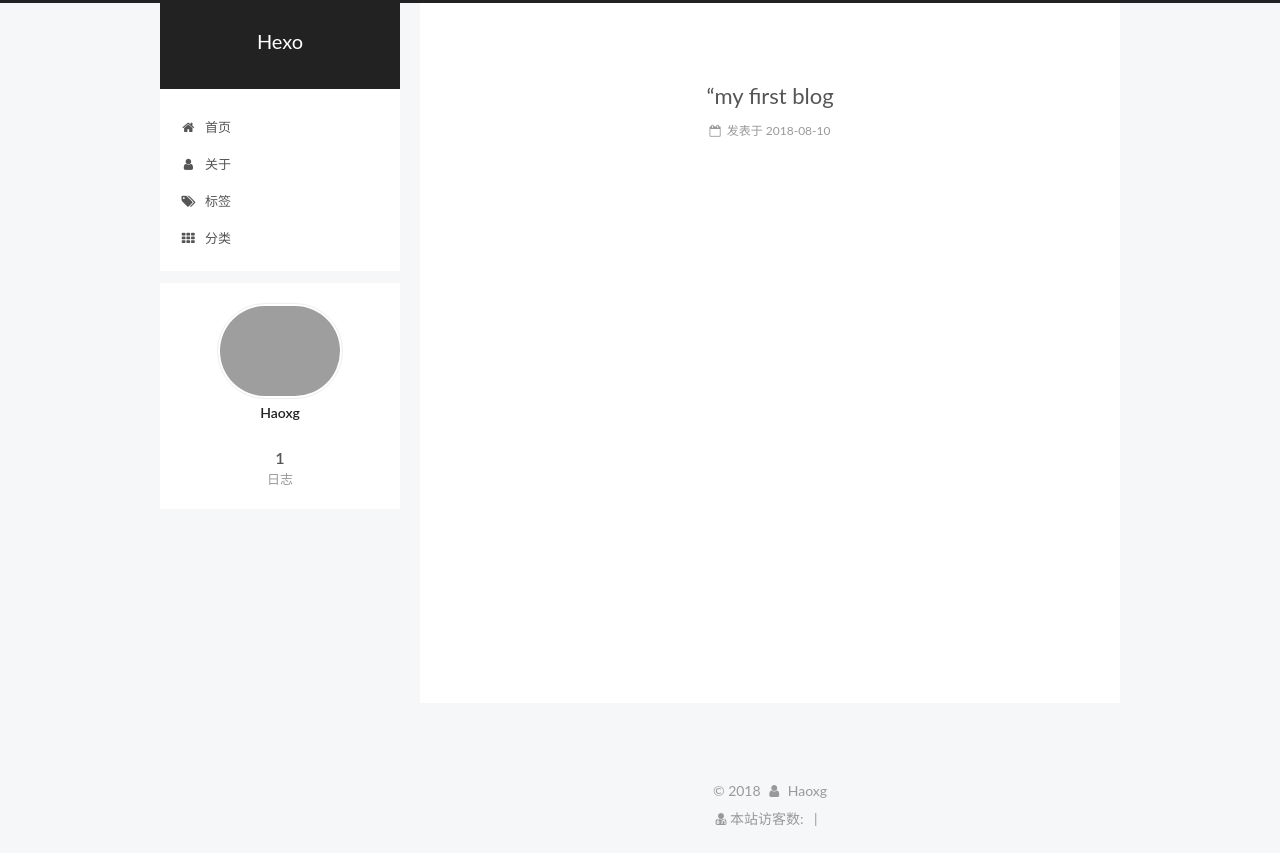
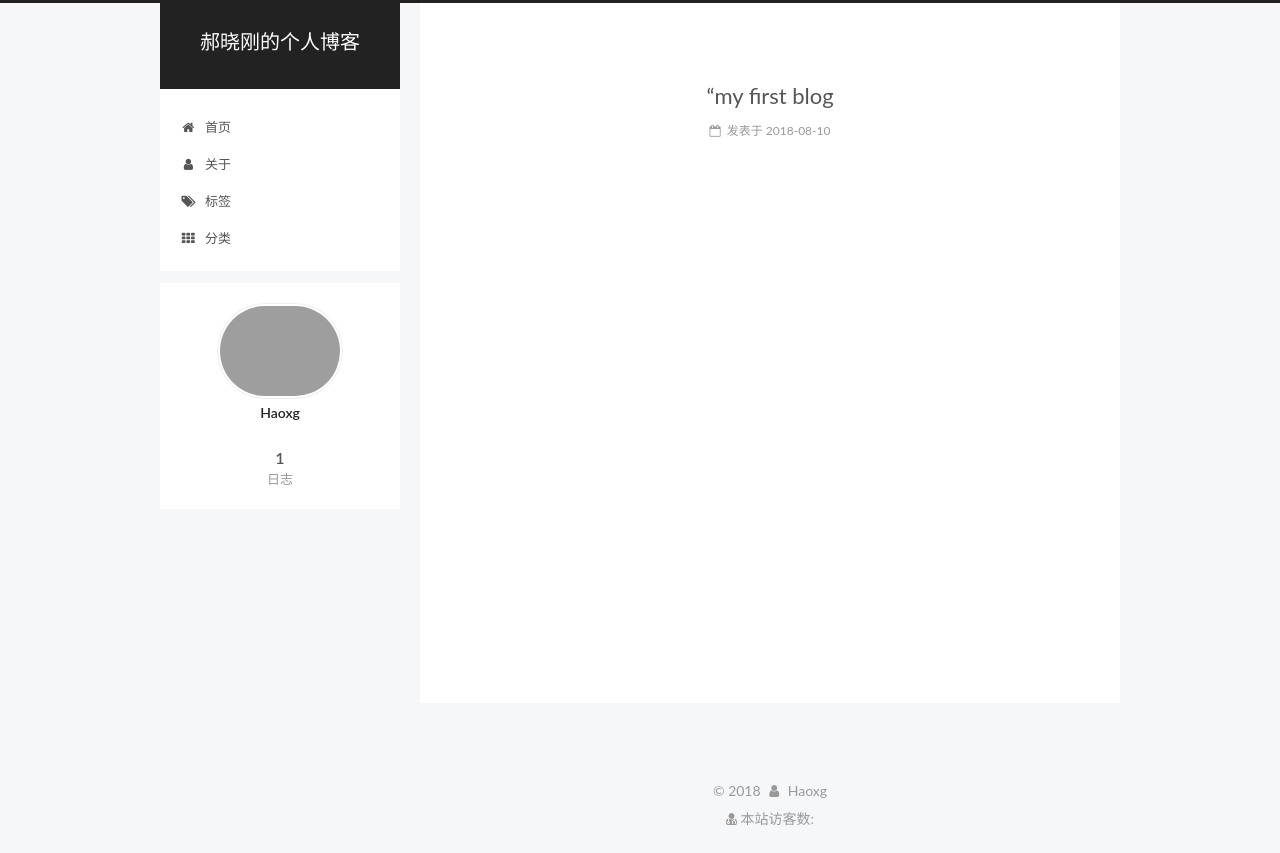
Before and after one commit to haoxiaogang/haoxiaogang.github.io, a plain HTML site: page index.html in a window 1280 px wide. Drawn offline with Linux system fonts and the light colour scheme; some packages are replaced by stand-ins of ours; grey boxes are pictures that could not be loaded; a script that the page names is missing.

Commit message:
Site updated: 2018-09-29 16:22:08

```diff
--- a/index.html
+++ b/index.html
@@ -80,12 +80,12 @@
 
 
 <meta property="og:type" content="website">
-<meta property="og:title" content="Hexo">
+<meta property="og:title" content="郝晓刚的个人博客">
 <meta property="og:url" content="http://yoursite.com/index.html">
-<meta property="og:site_name" content="Hexo">
+<meta property="og:site_name" content="郝晓刚的个人博客">
 <meta property="og:locale" content="zh-Hans">
 <meta name="twitter:card" content="summary">
-<meta name="twitter:title" content="Hexo">
+<meta name="twitter:title" content="郝晓刚的个人博客">
 
 
 
@@ -121,7 +121,7 @@
 
 
 
-  <title>Hexo</title>
+  <title>郝晓刚的个人博客</title>
 
 
 
@@ -152,7 +152,7 @@
     <div class="custom-logo-site-title">
       <a href="/"  class="brand" rel="start">
         <span class="logo-line-before"><i></i></span>
-        <span class="site-title">Hexo</span>
+        <span class="site-title">郝晓刚的个人博客</span>
         <span class="logo-line-after"><i></i></span>
       </a>
     </div>
@@ -258,7 +258,7 @@
     </span>
 
     <span hidden itemprop="publisher" itemscope itemtype="http://schema.org/Organization">
-      <meta itemprop="name" content="Hexo">
+      <meta itemprop="name" content="郝晓刚的个人博客">
     </span>
 
 
@@ -465,12 +465,6 @@
 
 
 
-  <span class="post-meta-divider">|</span>
-
-
-
-
-
 
 
 
```
Also changed, not shown: 2018/08/10/“my-first-blog/index.html (+4 -10 lines), about/index.html (+3 -9 lines), archives/2018/08/index.html (+5 -11 lines), archives/2018/index.html (+5 -11 lines), archives/index.html (+5 -11 lines), tags/index.html (+3 -9 lines).
